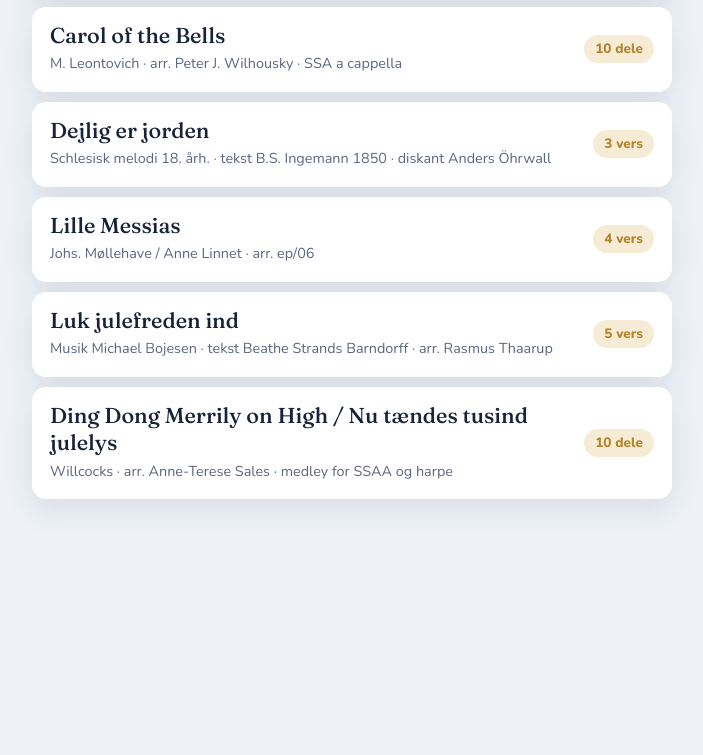
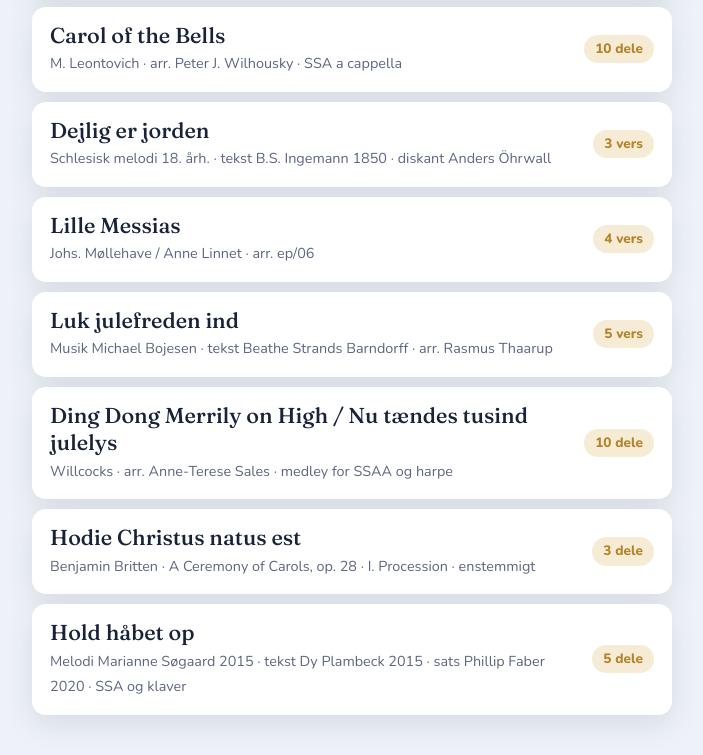
Before and after one commit to lindsteen/sanglektier, a plain HTML site: page index.html in a window 1280 px wide. Shown: the part 508-1263 px from the top of the page, without its empty margins (288-991 px from the left). Before the commit the page ends 1047 px from the top, so only its background shows below. Drawn offline with nearby package versions, Linux system fonts and the light colour scheme.

Commit message:
Tilføj to nye sange: Hodie Christus natus est og Hold håbet op
Co-Authored-By: Claude Opus 5.5 <noreply@anthropic.com>

```diff
--- a/index.html
+++ b/index.html
@@ -348,6 +348,58 @@ const SONGS = [
       ] },
     ],
   },
+  {
+    id: "hodie", title: "Hodie Christus natus est", credit: "Benjamin Britten · A Ceremony of Carols, op. 28 · I. Procession · enstemmigt",
+    unit: "Del",
+    sections: [
+      { label: "Del 1", takt: "Takt 1–4", lines: ["Hodie Christus natus est:", "hodie Salvator apparuit:", "hodie in terra canunt angeli,", "laetantur archangeli:"] },
+      { label: "Del 2", takt: "Takt 5–6 · con moto", lines: ["hodie exsultant justi dicentes:", "gloria in excelsis Deo.", "Alleluia!"] },
+      { label: "Del 3", takt: "Takt 7 · più lento · gentages", lines: ["Alleluia! Alleluia!"] },
+    ],
+  },
+  {
+    id: "hold-haabet-op", title: "Hold håbet op", credit: "Melodi Marianne Søgaard 2015 · tekst Dy Plambeck 2015 · sats Phillip Faber 2020 · SSA og klaver",
+    unit: "Del",
+    voices: [{ k: "S1", name: "Sopran 1", tag: "S1" }, { k: "S2", name: "Sopran 2", tag: "S2" }, { k: "A", name: "Alt", tag: "Alt" }],
+    sections: [
+      { label: "Del 1", takt: "Takt 3–10 · vers 1", lines: [
+        { t: "Hold håbet op, og hold det udstrakt foran mig.", v: ["S2", "A"] },
+        { t: "Her er en fremtid, her er liv, han er på vej.", v: ["S2", "A"] },
+        { t: "Se, snefnug ligner noder i en symfoni,", v: ["S1"] },
+        { t: "jeg ser på himlen over dét, jeg lever i.", v: ["S1"] },
+        { t: "Mm… (under Sopran 1)", v: ["S2", "A"] },
+      ] },
+      { label: "Del 2", takt: "Takt 11–17 · omkvæd (efter vers 1 og 2)", lines: [
+        { t: "Hold håbet op. Stjernen viser vej.", v: ["S1", "S2", "A"] },
+        { t: "Hold håbet op. Mørket skjuler sig.", v: ["S1"] },
+        { t: "Håbet op. Mørket skjuler sig.", v: ["S2", "A"] },
+        { t: "Hold håbet op. Hold det foran mig.", v: ["S1"] },
+        { t: "Hold håbet op foran mig.", v: ["S2", "A"] },
+      ] },
+      { label: "Del 3", takt: "Takt 3–10 · vers 2", lines: [
+        { t: "Vi venter midt i verset i en adventssang,", v: ["S2", "A"] },
+        { t: "en stilhed efter stemmerne, der var engang.", v: ["S2", "A"] },
+        { t: "Den hænger tungt i luften her som efter storm,", v: ["S1"] },
+        { t: "urolig sitren førend verden får sin form.", v: ["S1"] },
+        { t: "Mm… (under Sopran 1)", v: ["S2", "A"] },
+        { t: "(derefter omkvæd, del 2)", v: [] },
+      ] },
+      { label: "Del 4", takt: "Takt 3–10 · vers 3", lines: [
+        { t: "En julerose er en smuk, men ydmyg blomst,", v: ["S2", "A"] },
+        { t: "jeg tænker på et ord, det er: Tilstedekomst.", v: ["S2", "A"] },
+        { t: "En glød i mørket, og jeg mærker glæden ved,", v: ["S1"] },
+        { t: "han er på vej, det er et lys af evighed.", v: ["S1"] },
+        { t: "Mm… (under Sopran 1)", v: ["S2", "A"] },
+      ] },
+      { label: "Del 5", takt: "Takt 11–14 og coda 22–25 · omkvæd, rall.", lines: [
+        { t: "Hold håbet op. Stjernen viser vej.", v: ["S1", "S2", "A"] },
+        { t: "Hold håbet op. Mørket skjuler sig.", v: ["S1"] },
+        { t: "Håbet op. Mørket skjuler sig.", v: ["S2", "A"] },
+        { t: "Hold håbet op. Hold det foran mig.", v: ["S1"] },
+        { t: "Hold håbet op foran mig.", v: ["S2", "A"] },
+      ] },
+    ],
+  },
 ];
 
 const app = document.getElementById("app");
```
